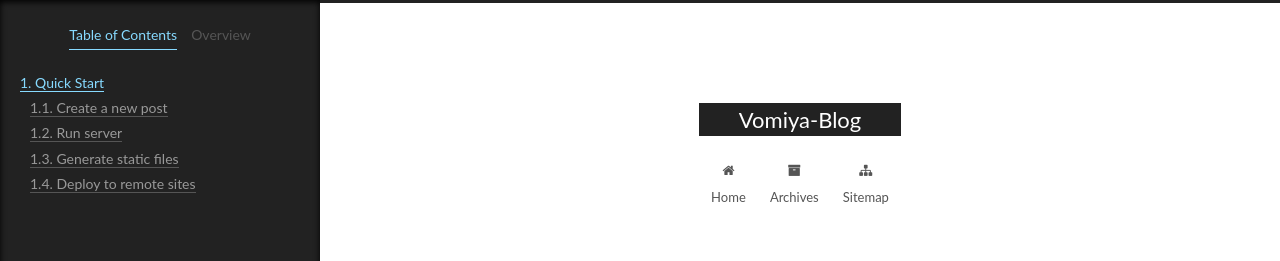
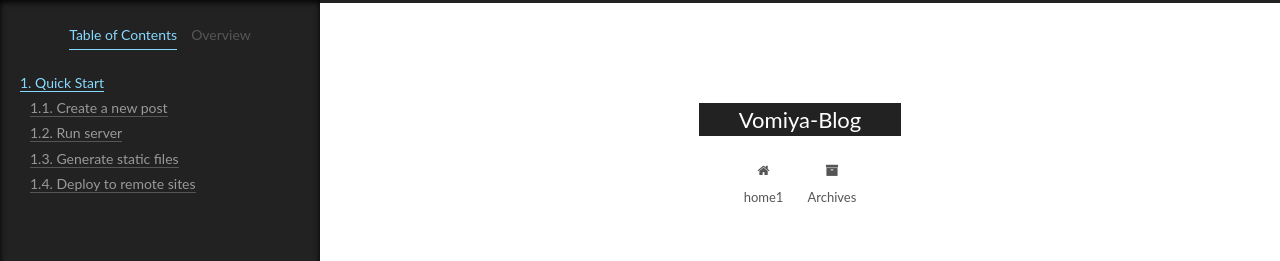
Before and after one commit to vomiya/vomiya.github.io, a plain HTML site: page 2021/02/25/hello-world/index.html in a window 1280 px wide. Shown: the top 261 px of the page. Drawn offline with Linux system fonts and the light colour scheme.

Commit message:
Site updated: 2021-02-25 15:32:21

```diff
--- a/2021/02/25/hello-world/index.html
+++ b/2021/02/25/hello-world/index.html
@@ -112,19 +112,14 @@
 
 <nav class="site-nav">
   <ul id="menu" class="menu">
-        <li class="menu-item menu-item-home">
+        <li class="menu-item menu-item-home1">
 
-    <a href="/" rel="section"><i class="fa fa-fw fa-home"></i>Home</a>
+    <a href="/" rel="section"><i class="fa fa-fw fa-home"></i>home1</a>
 
   </li>
         <li class="menu-item menu-item-archives">
 
     <a href="/archives/" rel="section"><i class="fa fa-fw fa-archive"></i>Archives</a>
-
-  </li>
-        <li class="menu-item menu-item-sitemap">
-
-    <a href="/sitemap.xml" rel="section"><i class="fa fa-fw fa-sitemap"></i>Sitemap</a>
 
   </li>
   </ul>
--- a/css/main.css
+++ b/css/main.css
@@ -1172,7 +1172,7 @@ pre .javascript .function {
 }
 .links-of-author a::before,
 .links-of-author span.exturl::before {
-  background: #ff3d29;
+  background: #ffd944;
   border-radius: 50%;
   content: ' ';
   display: inline-block;
```
Also changed, not shown: 2021/02/25/my-first-blog/index.html (+2 -7 lines), archives/2021/02/index.html (+2 -7 lines), archives/2021/index.html (+2 -7 lines), archives/index.html (+2 -7 lines), index.html (+2 -7 lines).
